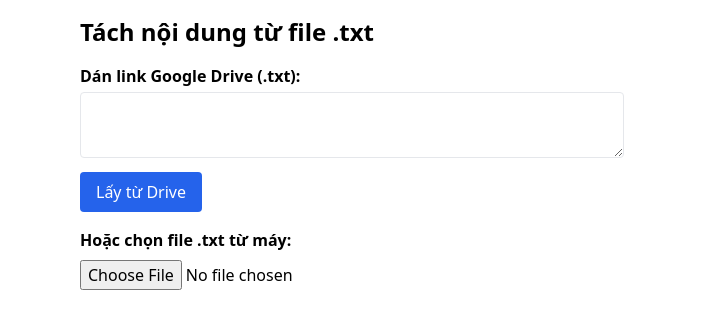
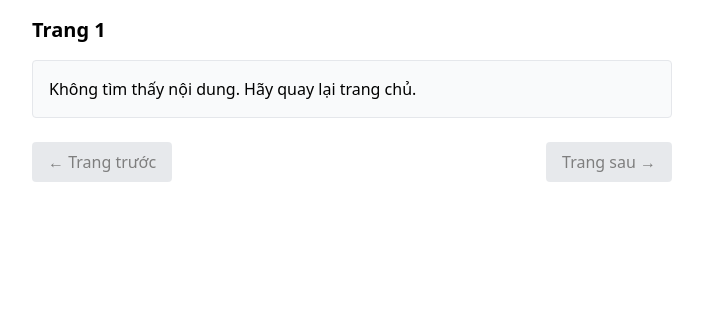
Before and after one commit to giaays/MRTNovel, a Next.js app: page /view/1 in a window 1280 px wide. Shown: the top 328 px of the page, without its empty margins (288-991 px from the left). Built offline with nearby package versions, Linux system fonts and the light colour scheme.

Commit message:
Update [index].tsx

```diff
--- a/pages/view/[index].tsx
+++ b/pages/view/[index].tsx
@@ -1,70 +1,54 @@
-import { useState } from 'react'
 import { useRouter } from 'next/router'
+import { useEffect, useState } from 'react'
 
-export default function Home() {
-  const [text, setText] = useState('')
+export default function ViewPage() {
   const router = useRouter()
+  const { index } = router.query
+  const [chunk, setChunk] = useState('')
+  const [maxIndex, setMaxIndex] = useState(0)
 
-  const splitAndSave = (rawText: string) => {
-    const chunkSize = 3000
-    const chunks = []
-    for (let i = 0; i < rawText.length; i += chunkSize) {
-      chunks.push(rawText.slice(i, i + chunkSize))
+  useEffect(() => {
+    if (typeof window === 'undefined') return
+    const raw = localStorage.getItem('splitChunks')
+    if (!raw) {
+      setChunk('Không tìm thấy nội dung. Hãy quay lại trang chủ.')
+      return
     }
-    localStorage.setItem('splitChunks', JSON.stringify(chunks))
-    router.push('/view/1')
-  }
+    const chunks = JSON.parse(raw)
+    setMaxIndex(chunks.length)
+    const idx = parseInt(index as string, 10) - 1
+    if (isNaN(idx) || idx < 0 || idx >= chunks.length) {
+      setChunk('Trang không tồn tại.')
+    } else {
+      setChunk(chunks[idx])
+    }
+  }, [index])
 
-  const handleFile = async (file: File) => {
-    const reader = new FileReader()
-    reader.onload = () => {
-      const content = reader.result as string
-      setText(content)
-      splitAndSave(content)
-    }
-    reader.readAsText(file)
-  }
-
-  const handleDriveLink = async () => {
-    const match = text.match(/[-\w]{25,}/)
-    if (!match) return alert('Link Google Drive không hợp lệ')
-    const fileId = match[0]
-    const url = `https://drive.google.com/uc?export=download&id=${fileId}`
-    const res = await fetch(url)
-    const content = await res.text()
-    splitAndSave(content)
-  }
+  const idx = parseInt(index as string, 10)
 
   return (
-    <main className="p-4 max-w-xl mx-auto">
-      <h1 className="text-2xl font-bold mb-4">Tách nội dung từ file .txt</h1>
-
-      <div className="mb-4">
-        <label className="font-semibold">Dán link Google Drive (.txt):</label>
-        <textarea
-          className="w-full p-2 border mt-1 rounded"
-          rows={2}
-          value={text}
-          onChange={(e) => setText(e.target.value)}
-        ></textarea>
-        <button
-          onClick={handleDriveLink}
-          className="mt-2 px-4 py-2 bg-blue-600 text-white rounded"
-        >
-          Lấy từ Drive
-        </button>
+    <main className="p-4 max-w-2xl mx-auto whitespace-pre-wrap">
+      <h1 className="text-xl font-semibold mb-4">Trang {index}</h1>
+      <div className="border p-4 rounded bg-gray-50 mb-6">
+        {chunk}
       </div>
 
-      <div className="mb-4">
-        <label className="font-semibold">Hoặc chọn file .txt từ máy:</label>
-        <input
-          type="file"
-          accept=".txt"
-          onChange={(e) => {
-            if (e.target.files?.[0]) handleFile(e.target.files[0])
-          }}
-          className="block mt-2"
-        />
+      <div className="flex justify-between">
+        <button
+          onClick={() => router.push(`/view/${idx - 1}`)}
+          disabled={idx <= 1}
+          className="px-4 py-2 bg-gray-300 rounded disabled:opacity-50"
+        >
+          ← Trang trước
+        </button>
+
+        <button
+          onClick={() => router.push(`/view/${idx + 1}`)}
+          disabled={idx >= maxIndex}
+          className="px-4 py-2 bg-gray-300 rounded disabled:opacity-50"
+        >
+          Trang sau →
+        </button>
       </div>
     </main>
   )
```
